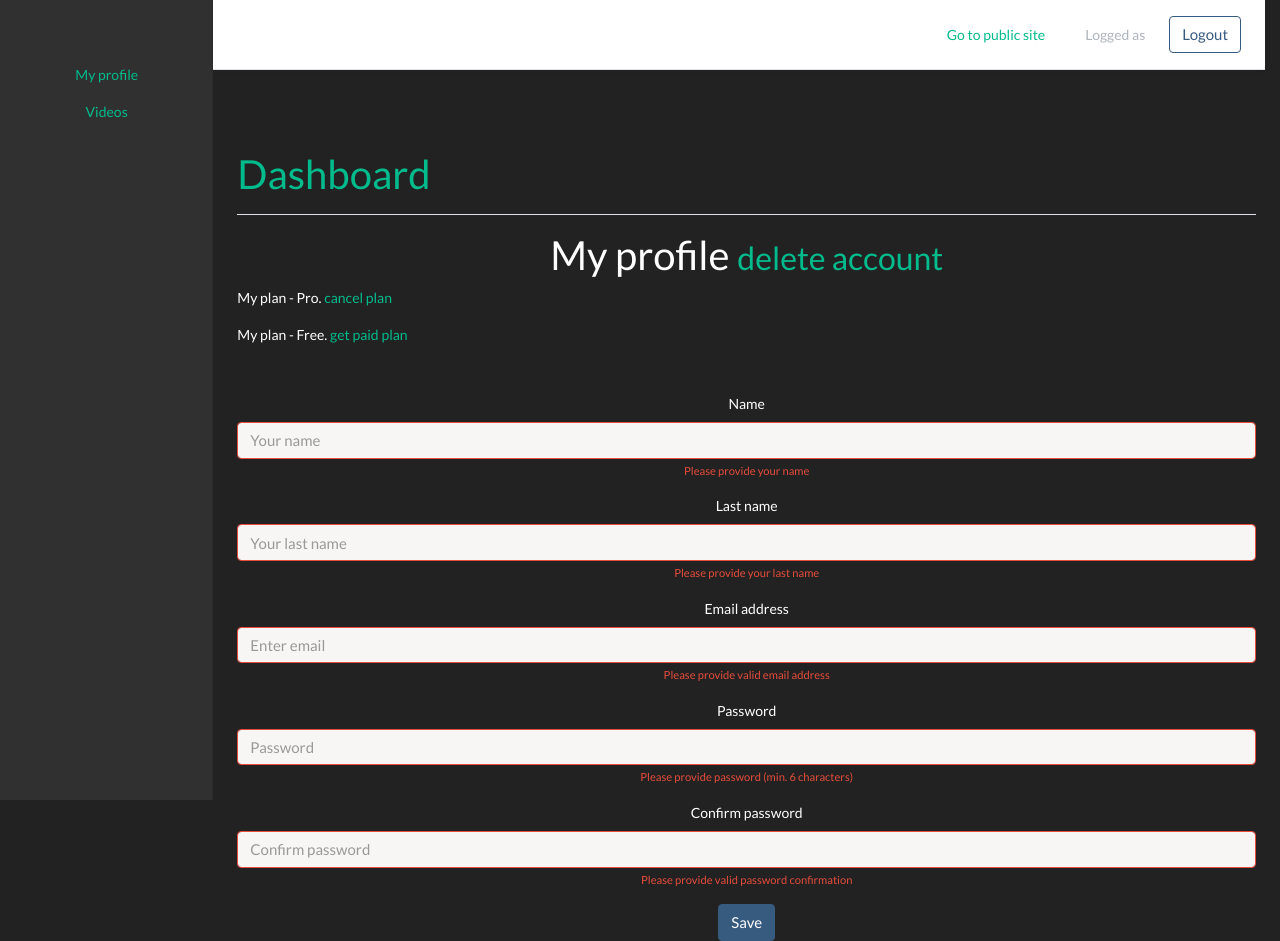
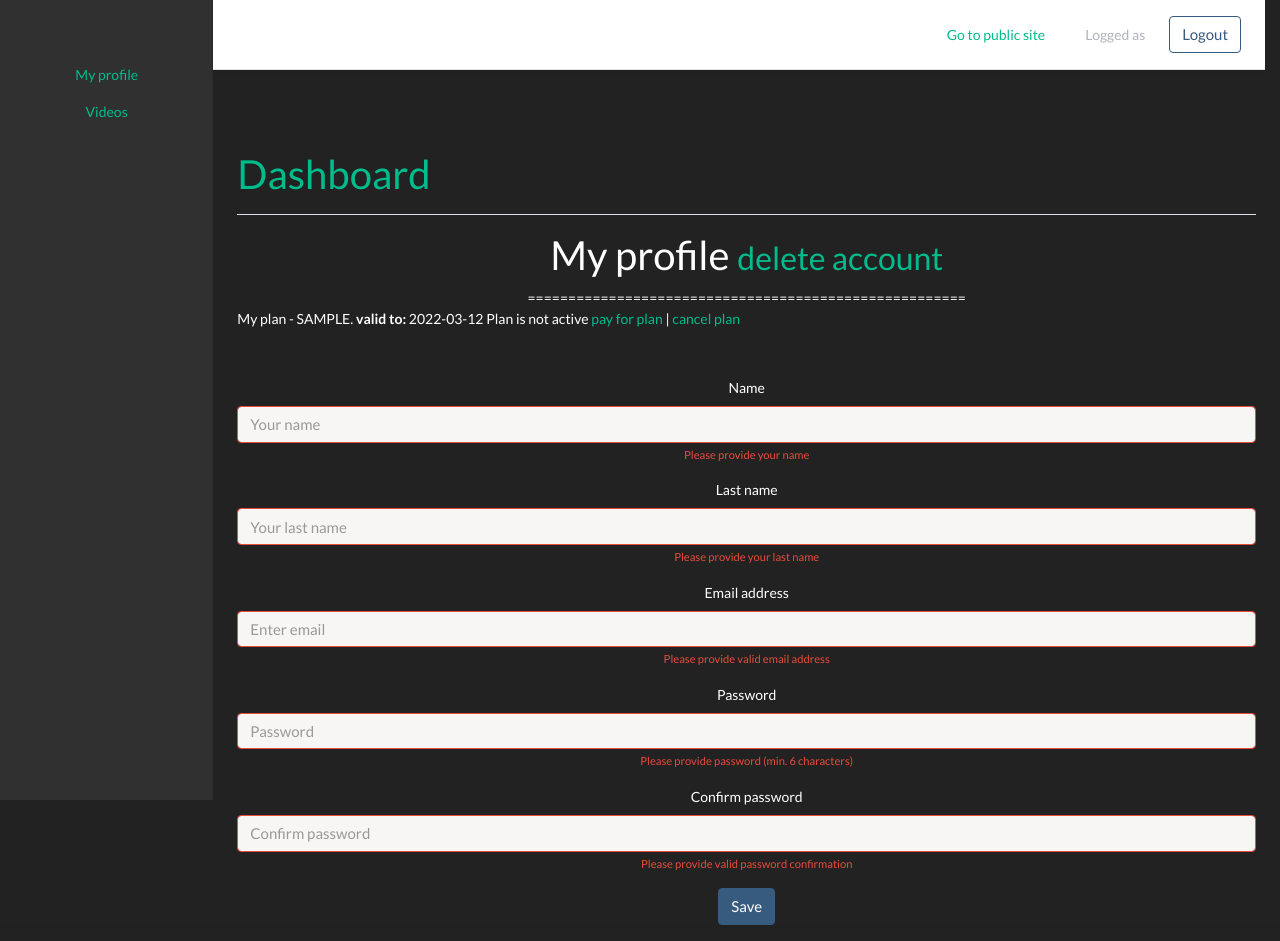
Before and after one commit to trieuhieu509a/symfony-template, a Symfony app: template templates/admin/my_profile.html.twig in a window 1280 px wide. Run offline with Twig, Linux system fonts and the light colour scheme; the template is opened without the code that fills it: most values are stand-ins (such as "Sample title", 1, 10 or a date in 2020); some libraries are stand-ins or nearby versions.

Commit message:
206. Admin profile

```diff
--- a/migrations/Version20220311172014.php
+++ b/migrations/Version20220312054543.php
@@ -10,7 +10,7 @@ use Doctrine\Migrations\AbstractMigration;
 /**
  * Auto-generated Migration: Please modify to your needs!
  */
-final class Version20220311172014 extends AbstractMigration
+final class Version20220312054543 extends AbstractMigration
 {
     public function getDescription(): string
     {
--- a/src/Entity/Subscription.php
+++ b/src/Entity/Subscription.php
@@ -107,7 +107,7 @@ class Subscription
         return $this->payment_status;
     }
 
-    public function setPaymentStatus(string $payment_status): self
+    public function setPaymentStatus(?string $payment_status): self
     {
         $this->payment_status = $payment_status;
 
--- a/templates/admin/my_profile.html.twig
+++ b/templates/admin/my_profile.html.twig
@@ -1,10 +1,19 @@
 {% extends 'admin/base.html.twig' %}
 {% block mainadmin %}
     <h2>My profile <small><a onclick="return confirm('Are you sure?');" href="#">delete account</a></small></h2>
-    {% if not is_granted('ROLE_ADMIN')  %}
-        <p class="text-left">My plan - Pro. <a onclick="return confirm('Are you sure? This can not be undone. Remember also to cancel payment in your PayPal account.');"
-                                               href="#">cancel plan</a></p>
-        <p class="text-left">My plan - Free. <a href="{{path('payment')}}">get paid plan</a></p>
+
+    {% if not is_granted('ROLE_ADMIN') and subscription and subscription.getPlan in subscription.getPlanDataNames %}
+        ======================================================
+        <p class="text-left">My plan - {{subscription.getPlan|upper}}. <b>valid to:</b> {{subscription.validTo|date('Y-m-d')}}
+            {% if subscription.validTo == null or subscription.paymentStatus == null %}
+                Plan is not active <a href="{{path('payment')}}">pay for plan</a> |
+            {% endif %}
+            {% if subscription.getPlan == subscription.getPlanDataNameByIndex(0) %}
+                <a href="{{path('pricing')}}">get paid plan</a> |
+            {% endif %}
+            <a onclick="return confirm('Are you sure? This can not be undone. Remember also to cancel payment in your PayPal account.');" href="{{path('cancel_plan')}}">cancel plan</a></p>
+    {% elseif not is_granted('ROLE_ADMIN') %}
+        <p class="text-left">You don't have any plan. <a href="{{path('pricing')}}">Get plan</a></p>
     {% endif %}
 
     <form class="mt-5" method="POST" action="#">
```
Also changed, not shown: src/Controller/Admin/MainController.php (+24 -1 lines).
